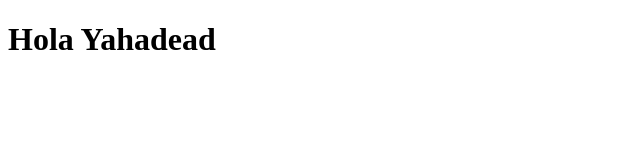
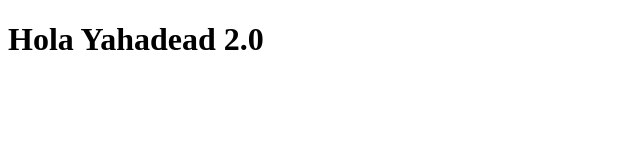
Before and after one commit to MaestroEugenio/Test1, a plain HTML site: page index.html in a window 1280 px wide. Shown: the full height of the page, 0-640 px from the left. Drawn offline with Linux system fonts and the light colour scheme.

Commit message:
Agregue nombre

```diff
--- a/index.html
+++ b/index.html
@@ -8,7 +8,7 @@
 </head>
 <body>
     <div>
-        <h1>Hola Yahadead</h1>
+        <h1>Hola Yahadead 2.0</h1>
     </div>
 </body>
 </html>
```
